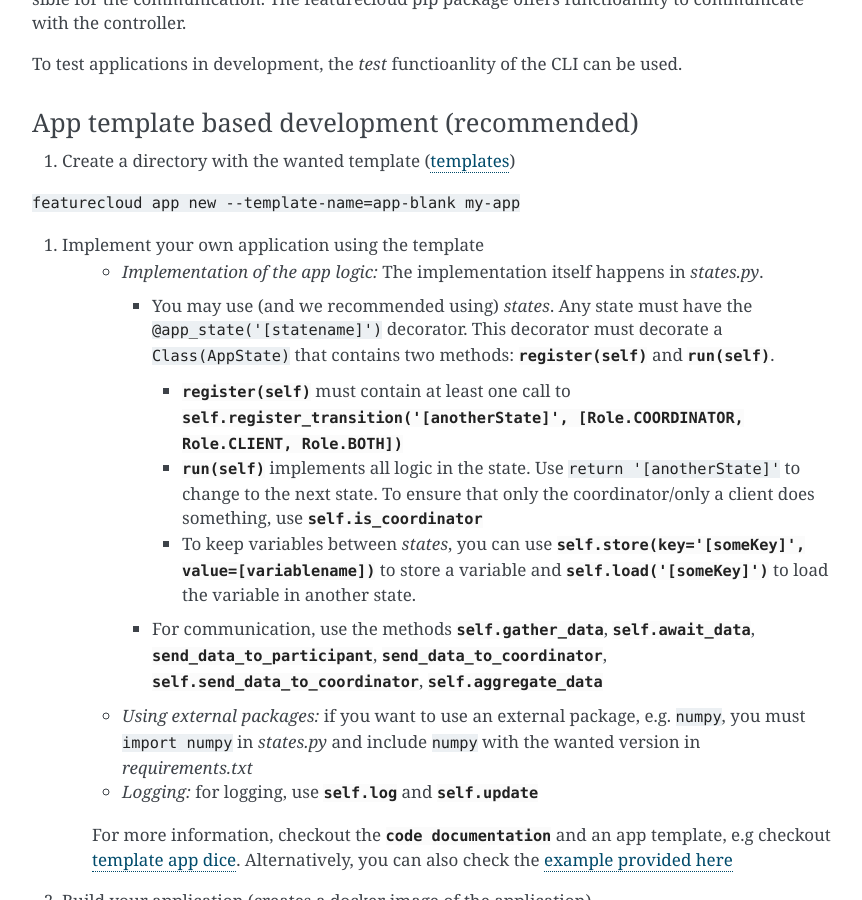
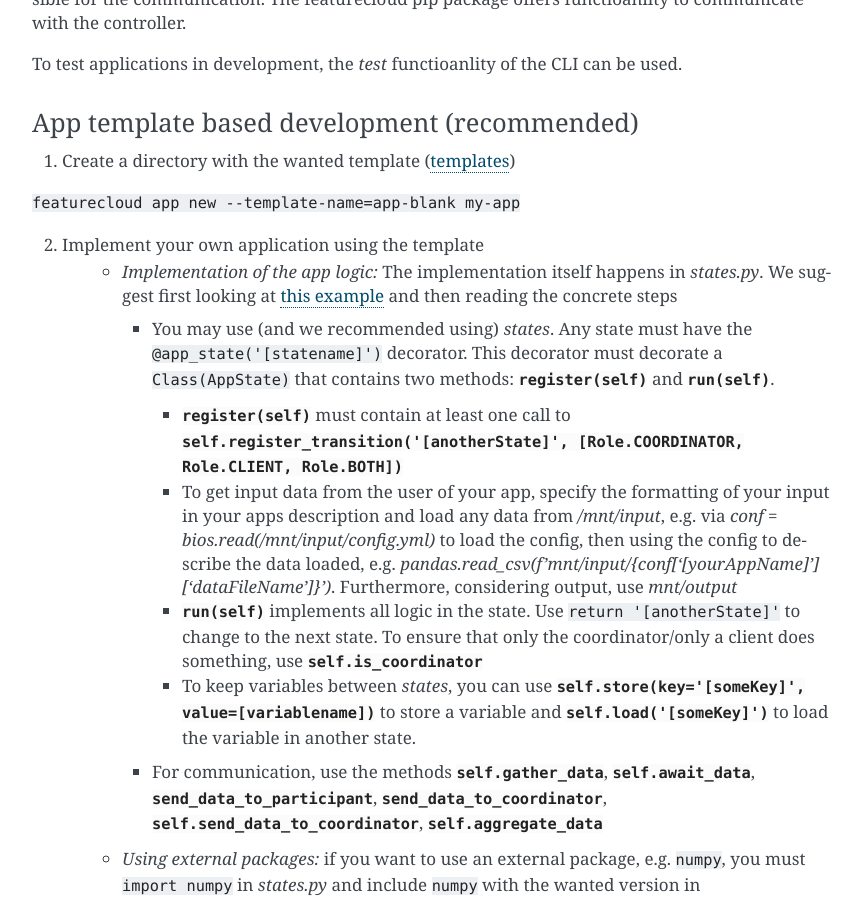
Before and after one commit to FeatureCloud/FeatureCloud, a Sphinx documentation site: the page built from docs/getting_started.rst, in a window 1280 px wide and 900 px high, scrolled down 1019 px. Shown: the whole window, without its empty margins (228-1090 px from the left). Built offline with Sphinx 7.4.7, drawn with Linux system fonts in a browser that asks for light colours.

Commit message:
improved documentation on memos and some small additions

```diff
--- a/docs/getting_started.rst
+++ b/docs/getting_started.rst
@@ -55,8 +55,8 @@ App template based development (recommended)
 
 ``featurecloud app new --template-name=app-blank my-app``
 
-1. Implement your own application using the template
-    * *Implementation of the app logic:* The implementation itself happens in `states.py`.
+2. Implement your own application using the template
+    * *Implementation of the app logic:* The implementation itself happens in `states.py`. We suggest first looking at :ref:`this example <example states>` and then reading the concrete steps
 
       * You may use (and we recommended using) *states*.  Any state must have the
         ``@app_state('[statename]')`` decorator. This decorator must decorate a
@@ -65,6 +65,10 @@ App template based development (recommended)
 
         * :py:meth:`register(self) <FeatureCloud.app.engine.app.AppState.register>`  must contain at least one call to
           :py:meth:`self.register_transition('[anotherState]', [Role.COORDINATOR, Role.CLIENT, Role.BOTH]) <FeatureCloud.app.engine.app.AppState.register_transition>`
+
+        * To get input data from the user of your app, specify the formatting of your input in your apps description and load any data from
+          `/mnt/input`, e.g. via `conf = bios.read(/mnt/input/config.yml)` to load the config, then using the config to describe the data loaded, e.g.
+          `pandas.read_csv(f'mnt/input/{conf['[yourAppName]']['dataFileName']}')`. Furthermore, considering output, use `mnt/output`
 
         * :py:meth:`run(self) <FeatureCloud.app.engine.app.AppState.run>` implements all logic in the state.
           Use ``return '[anotherState]'`` to change to the next state.
```
Also changed, not shown: other parts of docs/getting_started.rst (+1 -1 lines), 1 other file.
